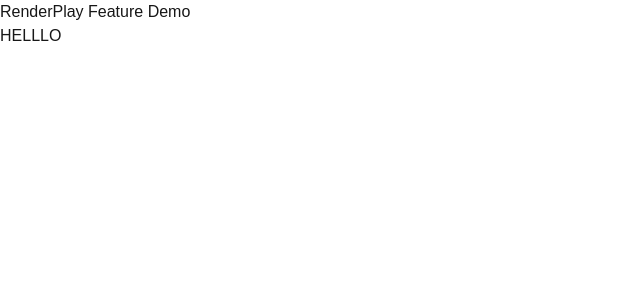
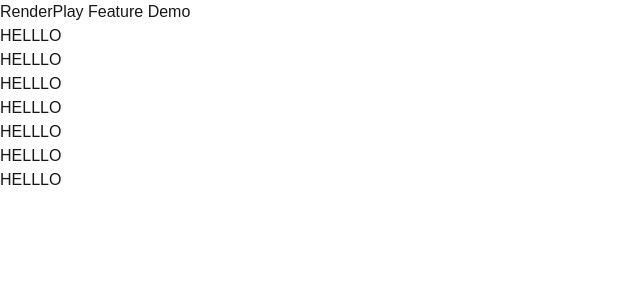
Before and after one commit to jessicafarias/renderplay, a Next.js app: page / in a window 1280 px wide. Shown: the top 300 px of the page, without its empty margins (0-640 px from the left). Built offline with nearby package versions, Linux system fonts and the light colour scheme.

Commit message:
[Feature] Add new HELLOS

```diff
--- a/src/app/page.tsx
+++ b/src/app/page.tsx
@@ -4,6 +4,12 @@ export default function Home() {
      <main>
       <h1>RenderPlay Feature Demo</h1>
       <div>HELLLO</div>
+      <div>HELLLO</div>
+      <div>HELLLO</div>
+      <div>HELLLO</div>
+      <div>HELLLO</div>
+      <div>HELLLO</div>
+      <div>HELLLO</div>
      </main>
     </div>
   );
```
